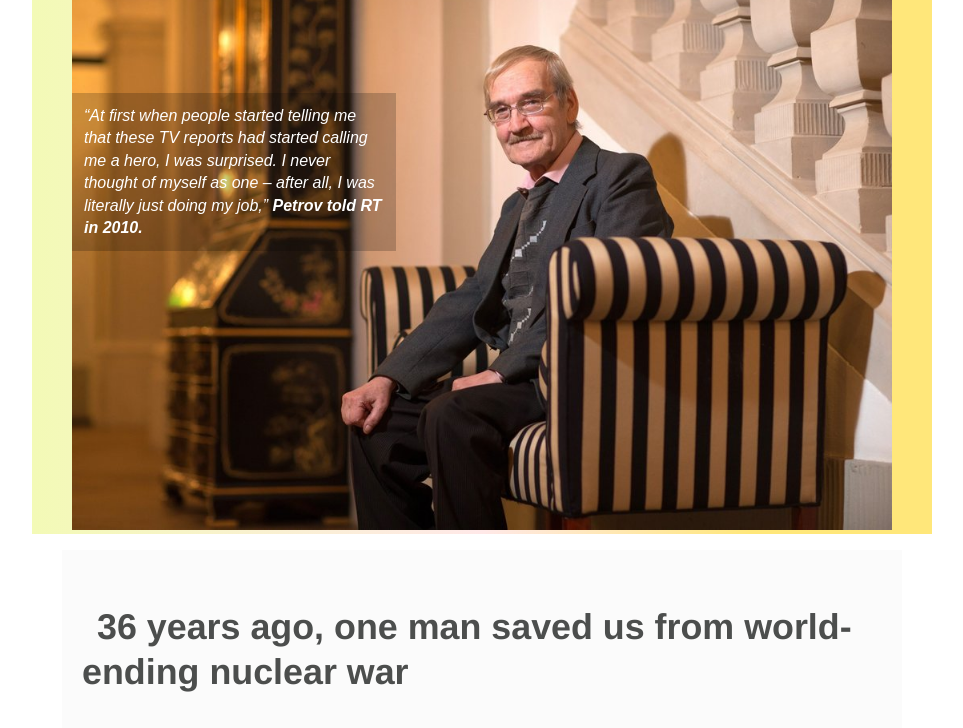
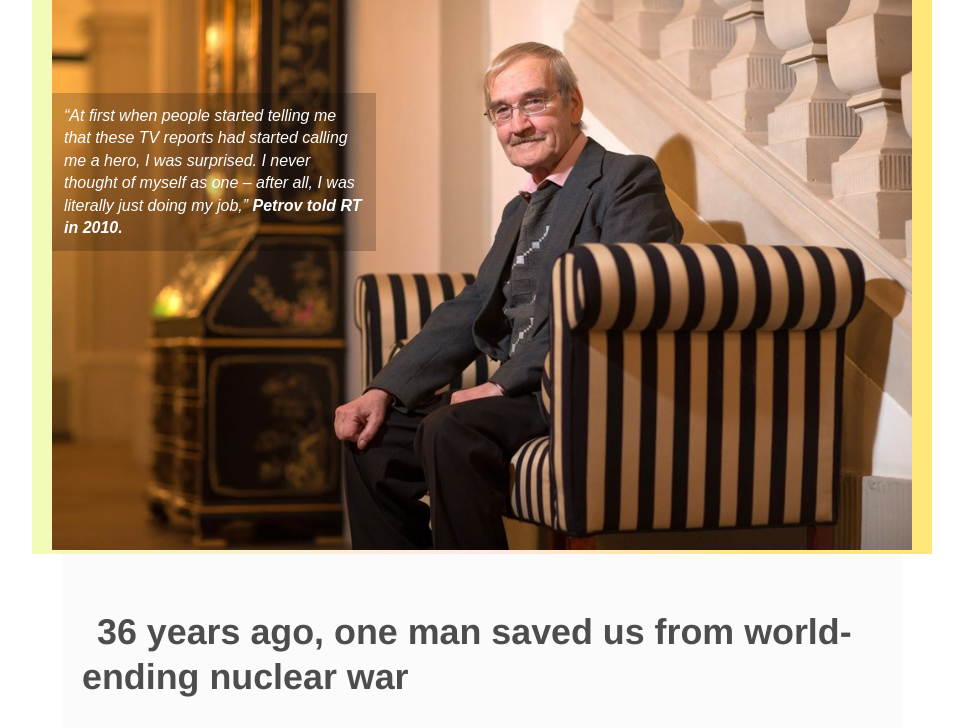
Before and after one commit to bassam-azizi/FCC-Tribute-Page, a plain HTML site: page index.html in a window 1280 px wide. Shown: the part 237-965 px from the top of the page, without its empty margins (158-1121 px from the left). Drawn offline with Linux system fonts and the light colour scheme.

Commit message:
fix the img div

```diff
--- a/index.html
+++ b/index.html
@@ -12,12 +12,12 @@
     <div id="main">
       <div id="header">
           <h1 id="title"><strong Class="stanislav-title">Stanislav Petrov</strong> </h1>
-          <figure id="img-div">
-            <h2 class="subtitle">'A <strong>Man</strong> who Saved the world'</h2>
-            <img id="image" src="./assets/Petrov.jpg" alt="this is an image about stanislav petrov"/>
-            <figcaption id="img-caption">“At first when people started telling me that these TV reports had started calling me a hero, I was surprised.
-            I never thought of myself as one – after all, I was literally just doing my job,” <strong>Petrov told RT in 2010.</strong></figcaption>
-          </figure>
+            <div id="img-div">
+              <h2 class="subtitle">'A <strong>Man</strong> who Saved the world'</h2>
+              <img id="image" src="./assets/Petrov.jpg" alt="this is an image about stanislav petrov"/>
+              <div id="img-caption">“At first when people started telling me that these TV reports had started calling me a hero, I was surprised.
+              I never thought of myself as one – after all, I was literally just doing my job,” <strong>Petrov told RT in 2010.</strong></div>
+            </div>
         <!--  -->
       </div>
       <div id="tribute-info">
--- a/style/stylesheet.css
+++ b/style/stylesheet.css
@@ -47,6 +47,9 @@
 
 #image {
   max-width: 100%;
+}
+#img-div {
+  margin: 0 20px 0 20px;
 }
 #img-caption {
   font-style: italic;
```
